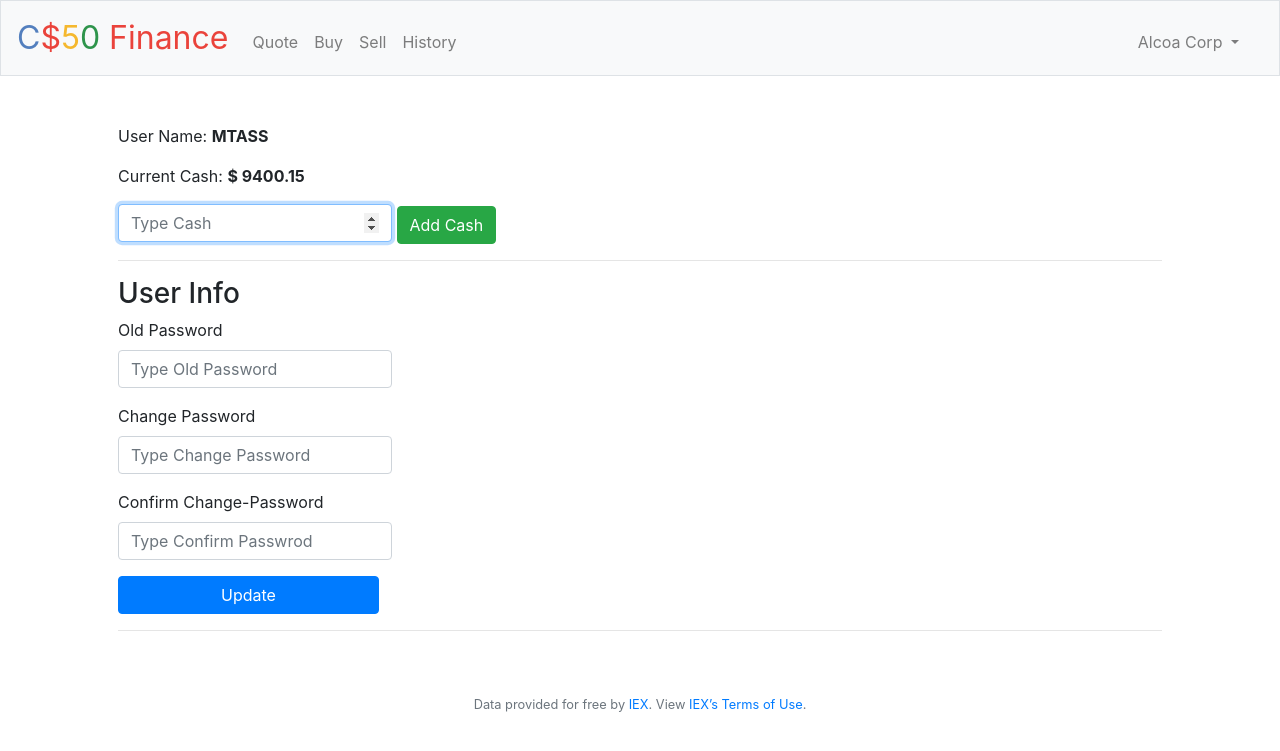
After one commit to maythu98/Flask_Finance_Testing, a Flask app: page /account in a window 1280 px wide. The commit adds this page. Shown: the top 751 px of the page. Run offline with Flask 2, Linux system fonts and the light colour scheme; a user stored in the database is signed in; some libraries are stand-ins or nearby versions.

Commit message:
add account control

```diff
--- a/application.py
+++ b/application.py
@@ -137,7 +137,6 @@ def login():
 
     # User reached route via POST (as by submitting a form via POST)
     if request.method == "POST":
-
         # Ensure username was submitted
         if not request.form.get("username"):
             return apology("must provide username", 403)
@@ -155,7 +154,8 @@ def login():
             return apology("invalid username and/or password", 403)
 
         # Remember which user has logged in
-        session["user_id"] = rows[0]["id"]
+        session["user_id"] = rows[0].get('id')
+        session["user_name"] = rows[0].get('username')
 
         # Redirect user to home page
         return redirect("/")
@@ -174,6 +174,56 @@ def logout():
 
     # Redirect user to login form
     return redirect("/")
+
+
+@app.route("/account", methods=["GET", "POST"])
+@login_required
+def account():
+    user_id = session['user_id']
+    user = db.execute("SELECT * FROM users WHERE id=:id", id=user_id)
+    user = user[0]
+    if request.method == "GET":
+        return render_template("account.html", user=user)
+    else:
+        # password update
+        oldpwd = request.form.get('oldpwd')
+        pwd = request.form.get('pwd')
+        confirmpwd = request.form.get('confirmpwd')
+        if pwd:
+            if not oldpwd:
+                return apology("must provide old password", 403)
+
+            if not check_password_hash(user["hash"], oldpwd):
+                return apology("Must Provide Valid Old Password", 403)
+
+            if not confirmpwd:
+                return apology("must provide confirm passwrod", 403)
+
+            if oldpwd != confirmpwd:
+                return apology("must provider same confirm passwrod", 403)
+
+        pwd = generate_password_hash(pwd)
+        db.execute("UPDATE users SET hash=:pwd WHERE id=:user_id", pwd=pwd, user_id=user_id)
+
+        return redirect("/account")
+
+
+
+@app.route("/add-cash", methods=["POST"])
+@login_required
+def addCash():
+    cash = request.form.get('cash')
+    if not cash:
+        return apology("must provide cash", 403)
+
+    current_cash = request.form.get('current_cash')
+
+    total_cash = float(current_cash) + float(cash)
+
+    db.execute("UPDATE users SET cash=:total_cash WHERE id=:user_id", total_cash=total_cash, user_id=session['user_id'])
+
+    return redirect("/account")
+
 
 
 @app.route("/quote", methods=["GET", "POST"])
@@ -220,7 +270,8 @@ def register():
                           username=name)
 
         # Remember which user has logged in
-        session["user_id"] = rows[0]["id"]
+        session["user_id"] = rows[0].get('id')
+        session["user_name"] = rows[0].get('username')
 
         # Redirect user to home page
         return redirect("/")
--- /dev/null
+++ b/templates/account.html
@@ -0,0 +1,47 @@
+{% extends('layout.html') %}
+
+{% block title %}
+    My Account
+{% endblock %}
+{% block main %}
+    <div class="text-left">
+        <p class="text-left"> User Name: <b> {{ user['username'] }} </b> </p>
+        <p class="text-left">
+            Current Cash: <b> $ {{ "{0:.2f}".format(user['cash']) }} </b>
+        </p>
+        <form action="/add-cash" method="POST">
+            <input type="hidden" name="current_cash" value="{{ user['cash'] }}">
+            <input type="number" class="form-control" name="cash" placeholder="Type Cash" autofocus>
+            <button type="submit" class="btn btn-success">Add Cash</button>
+        </form>
+
+        <hr>
+        <form action="/account" method="POST">
+            <h3>User Info</h3>
+            <div class="row form-group">
+                <label class="col-12"> Old Password </label>
+                <div class="col-12">
+                    <input type="password" class="form-control" name="oldpwd" placeholder="Type Old Password">
+                </div>
+            </div>
+            <div class="row form-group">
+                <label for="" class="col-12"> Change Password </label>
+                <div class="col-12">
+                    <input type="password" class="form-control" name="pwd" placeholder="Type Change Password">
+                </div>
+            </div>
+            <div class="row form-group">
+                <label for="" class="col-12"> Confirm Change-Password </label>
+                <div class="col-12">
+                    <input type="password" class="form-control" name="confirmpwd" placeholder="Type Confirm Passwrod">
+                </div>
+            </div>
+
+            <input type="submit" value="Update" class="col-3 btn btn-primary">
+        </form>
+        <hr>
+
+
+    </div>
+
+{% endblock %}
--- a/templates/layout.html
+++ b/templates/layout.html
@@ -39,8 +39,16 @@
                         <li class="nav-item"><a class="nav-link" href="/sell">Sell</a></li>
                         <li class="nav-item"><a class="nav-link" href="/history">History</a></li>
                     </ul>
-                    <ul class="navbar-nav ml-auto mt-2">
-                        <li class="nav-item"><a class="nav-link" href="/logout">Log Out</a></li>
+                    <ul class="navbar-nav mr-3 mt-2">
+                        <li class="nav-item dropdown">
+                            <a class="nav-link dropdown-toggle" id="dropdownMenuLink" data-toggle="dropdown" aria-haspopup="true" aria-expanded="false">
+                                {{ session['user_name'] }}
+                            </a>
+                            <div class="dropdown-menu dropdown-menu-right" aria-labelledby="dropdownMenuLink">
+                                <a class="dropdown-item" href="/account">My Account</a>
+                                <a class="dropdown-item" href="/logout">Log Out</a>
+                            </div>
+                        </li>
                     </ul>
                 {% else %}
                     <ul class="navbar-nav ml-auto mt-2">
```
Also changed, not shown: finance.db.
